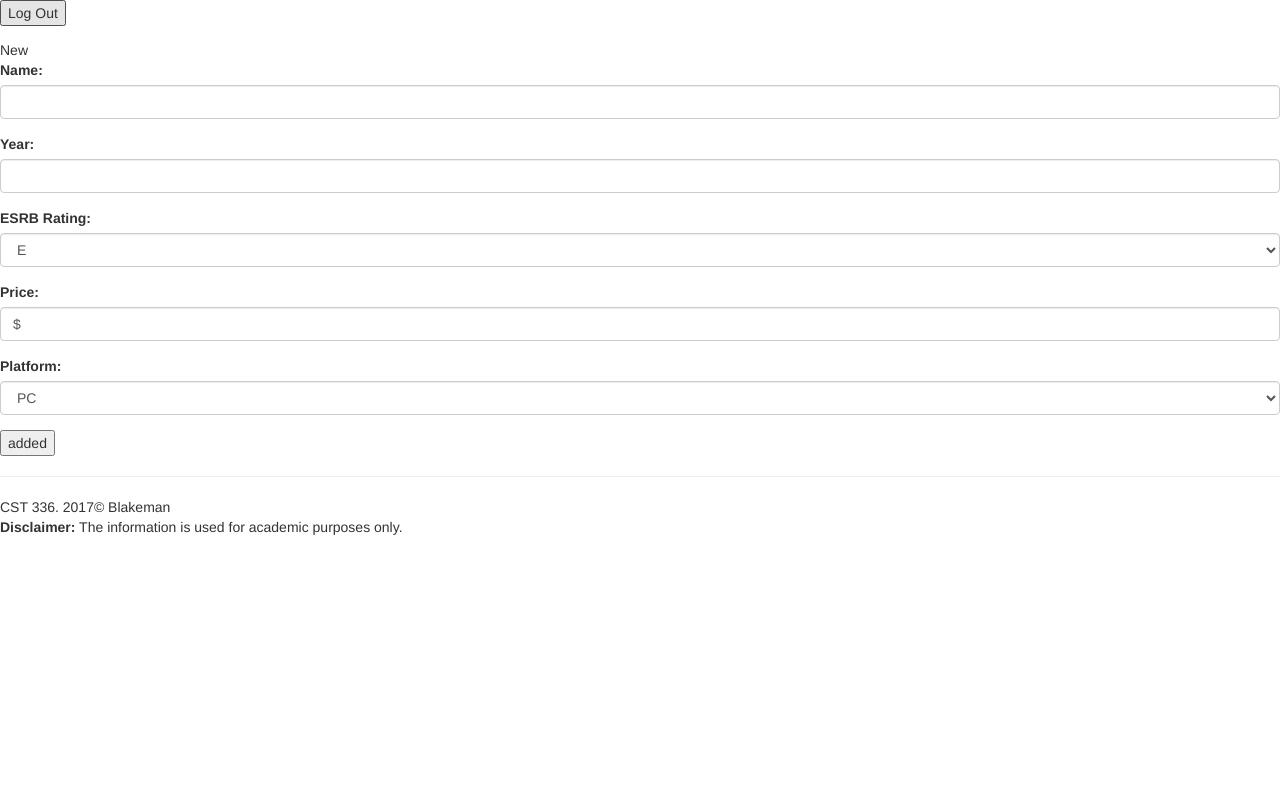
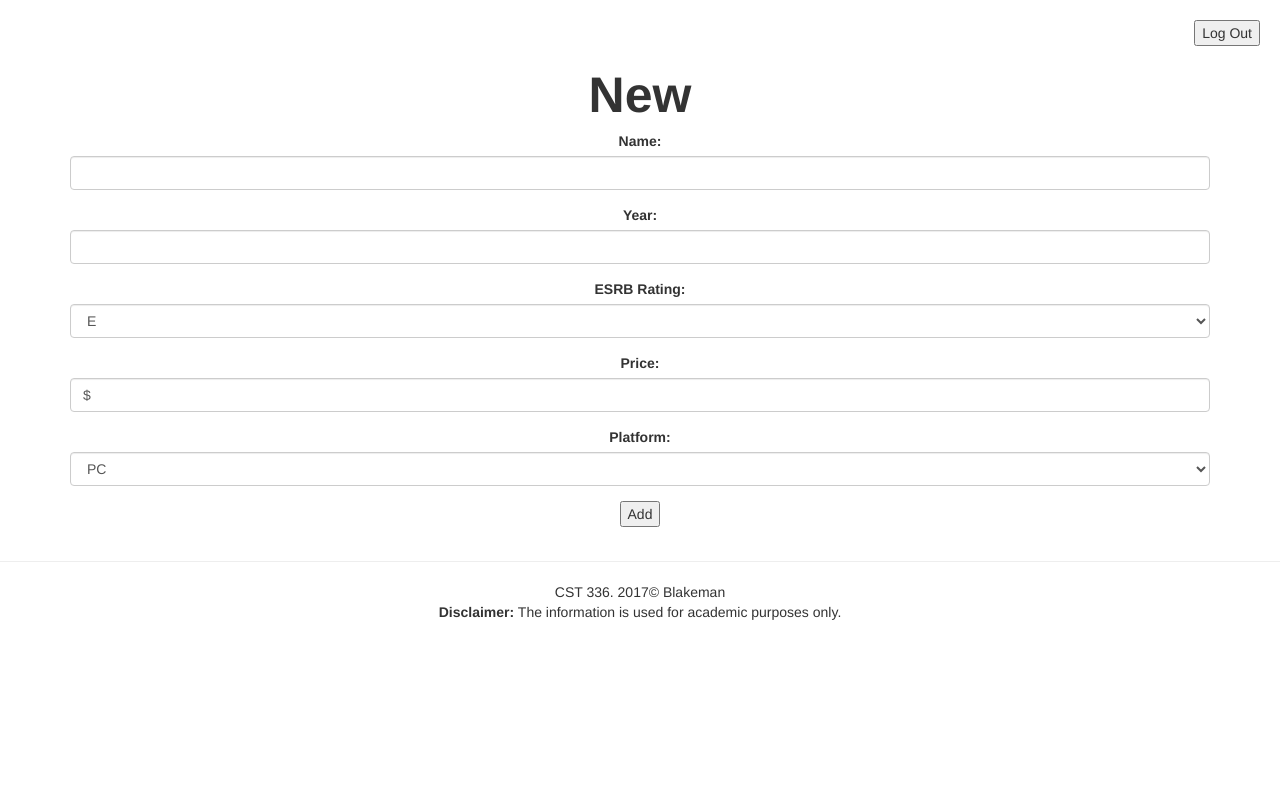
Before and after one commit to rblakeman/WebDevelopmentCatalog, a PHP site: page /FinalProject/add.php?action=validate in a window 1280 px wide. Run offline with PHP 8.4, Linux system fonts and the light colour scheme; data that the repository does not hold is empty; some libraries are stand-ins or nearby versions.

Commit message:
Getting there

```diff
--- a/FinalProject/add.php
+++ b/FinalProject/add.php
@@ -15,7 +15,7 @@
             session_destroy();
             header("Location: index.php");
         }?>
-        <form method="post">
+        <form class="reset" method="post">
             <input type="submit" name="reset" value="Log Out">
         </form>
     </head>
@@ -23,7 +23,7 @@
     <?php
         include 'php/api.php';
 
-        if (isset($_GET['Add'])) {
+        if (isset($_GET['added'])) {
             $valid = true;
             if (isset($_GET['newname']))
                 $newname = $_GET['newname'];
@@ -63,7 +63,8 @@
         }
     ?>
     <body>
-        <head> New </head>
+        <div class="container">
+        <header> New </header>
         <form method="get">
             <div class="form-group">
                 <label for="exampleFormControlInput1">Name: </label>
@@ -95,8 +96,9 @@
                     <option value="31" <?php if ($dbArray[0]['platform'] == 31) echo "selected"?> >WiiU</option>
                 </select>
             </div>
-            <input type="submit" name="Add" value="added">
+            <input type="submit" name="added" value="Add">
         </form>
+        </div>
     </body>
     <footer>
         <hr>
--- a/FinalProject/css/style.css
+++ b/FinalProject/css/style.css
@@ -0,0 +1,15 @@
+body {
+    margin: 20px;
+    text-align: center;
+}
+header {
+    font-size: 50px;
+    text-align: center;
+    font-weight: bold;
+}
+
+.reset {
+    text-align: right;
+    padding-right: 20px;
+    padding-top: 20px;
+}
--- a/FinalProject/delete.php
+++ b/FinalProject/delete.php
@@ -13,7 +13,7 @@
             session_destroy();
             header("Location: index.php");
         }?>
-        <form method="post">
+        <form class="reset" method="post">
             <input type="submit" name="reset" value="Logout">
         </form>
     </head>
```
Also changed, not shown: FinalProject/admin.php (+13 -3 lines), FinalProject/index.php (+12 -3 lines), FinalProject/login.php (+5 -3 lines), FinalProject/update.php (+5 -4 lines), 1 other file.
